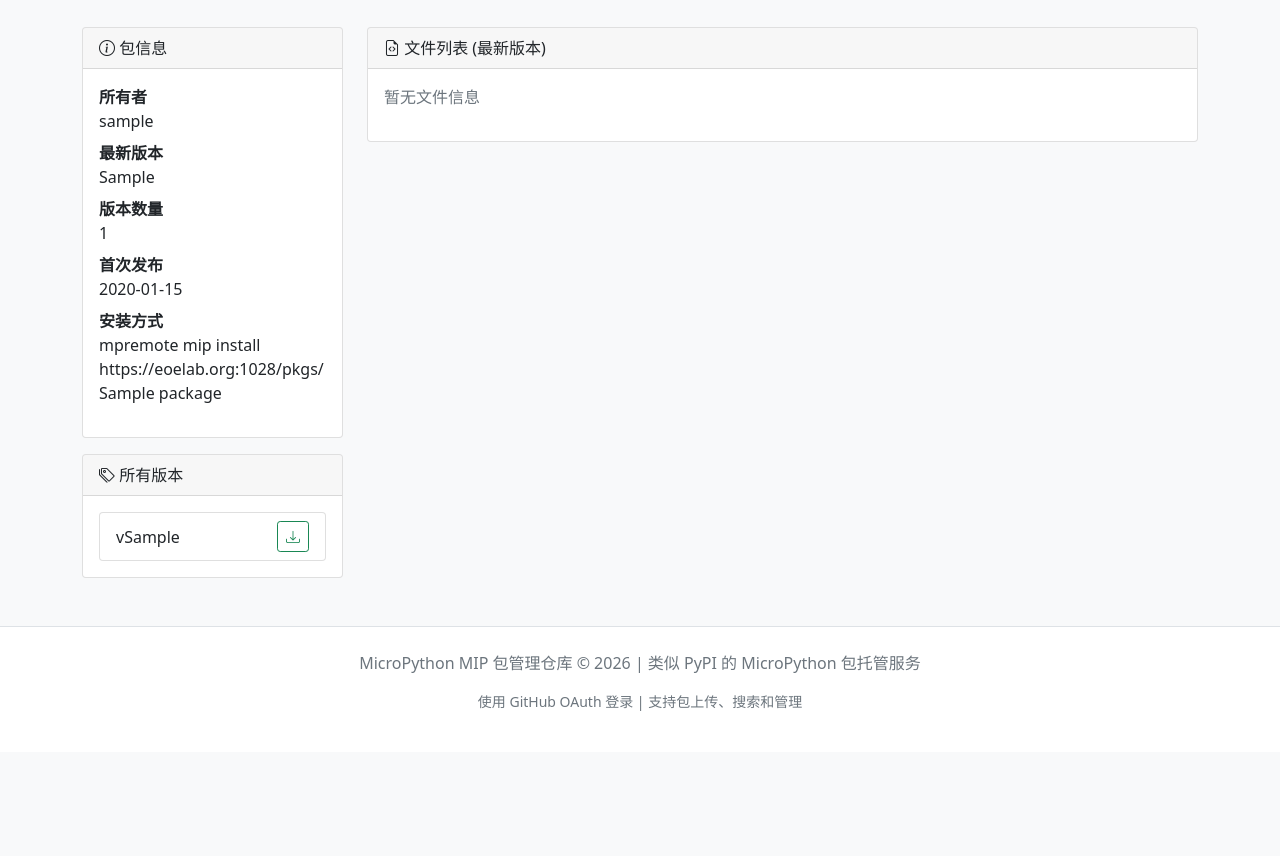
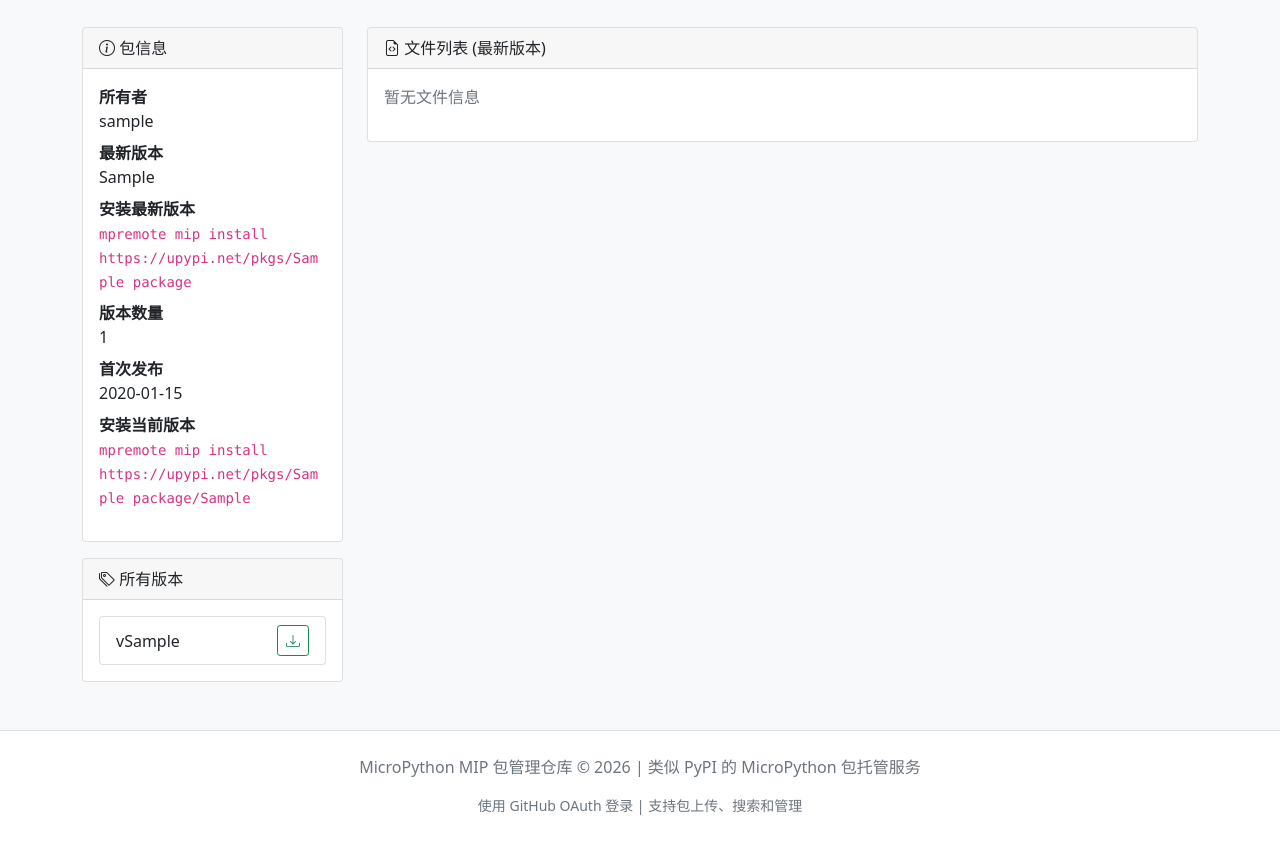
Before and after one commit to FreakStudioCN/upypi, a Flask app: a page that uses templates/package.html in a window 1280 px wide. Shown: the part 254-1110 px from the top of the page. Before the commit the page ends 965 px from the top, so only its background shows below. Run offline with Flask 3, Linux system fonts and the light colour scheme; the visitor is signed in with stand-in values (Sample User, id 1); tables that the repository leaves empty hold one stand-in row (values such as "Sample post"); parts of the project's set-up code (start-up, migrations or seed data) failed here and were passed over; some libraries are stand-ins or nearby versions.

Commit message:
release 0.1.2 （switch to upypi）

```diff
--- a/templates/package.html
+++ b/templates/package.html
@@ -52,14 +52,17 @@
                     <dt>最新版本</dt>
                     <dd>{{ latest_version }}</dd>
 
+                    <dt>安装最新版本</dt>
+                    <dd> <code>mpremote mip install https://upypi.net/pkgs/{{ package_name }}</code> </dd>
+
                     <dt>版本数量</dt>
                     <dd>{{ versions|length }}</dd>
 
                     <dt>首次发布</dt>
                     <dd>{{ packages[-1].created_at[:10] }}</dd>
 
-                    <dt>安装方式</dt>
-                    <dd>mpremote mip install https://eoelab.org:1028/pkgs/{{ package_name }}</dd>
+                    <dt>安装当前版本</dt>
+                    <dd> <code>mpremote mip install https://upypi.net/pkgs/{{ package_name }}/{{ latest_version }}</code> </dd>
                 </dl>
             </div>
         </div>
```
